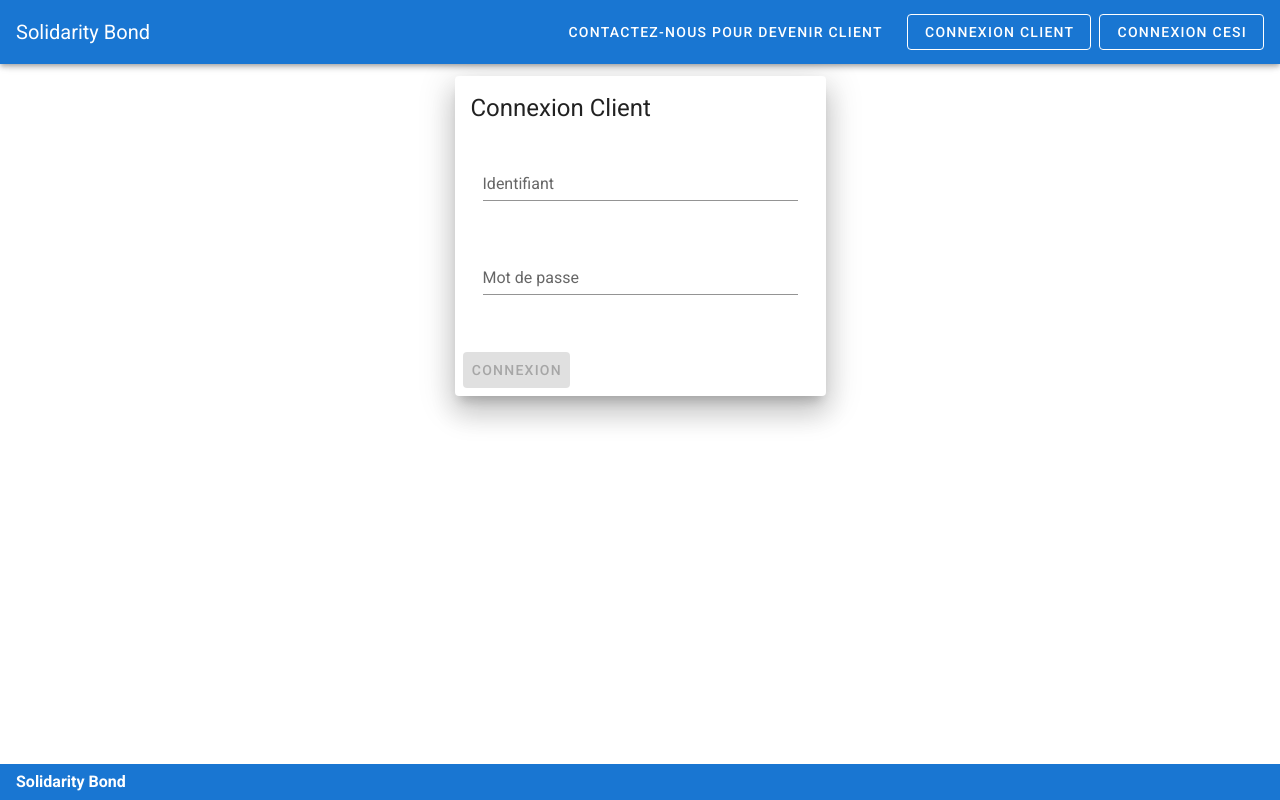
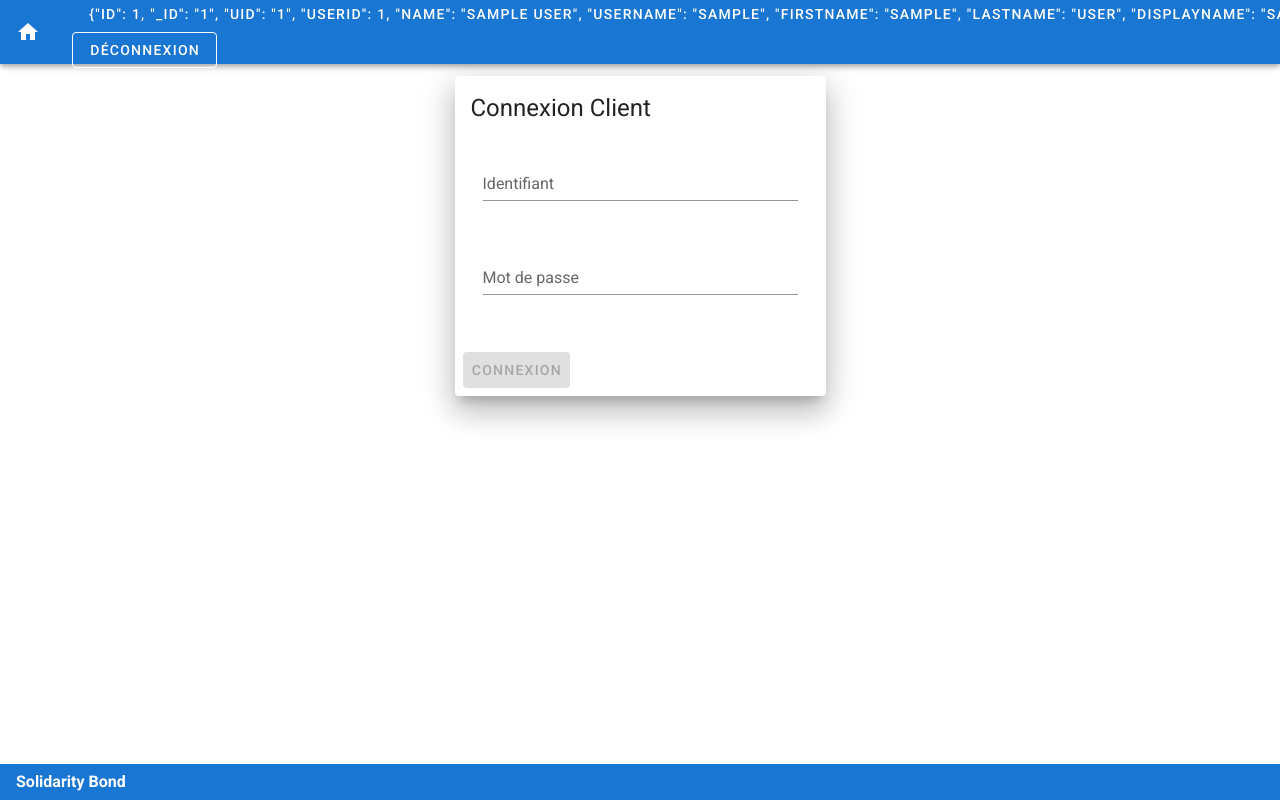
Before and after one commit to xolider/solidarity-bond, a Vue app: page /#/ClientLogin in a window 1280 px wide. Built offline with nearby package versions, Linux system fonts and the light colour scheme; sample sign-in values are in the browser's storage.

Commit message:
added dashboard

```diff
--- a/src/App.vue
+++ b/src/App.vue
@@ -1,6 +1,9 @@
 <template>
   <v-app>
     <v-app-bar color="primary" app dark hide-on-scroll>
+      <v-btn icon href="/">
+        <v-icon>mdi-home</v-icon>
+      </v-btn>
       <v-toolbar-title>Solidarity Bond</v-toolbar-title>
       <v-spacer></v-spacer>
       <BarButtons/>
--- a/src/components/BarButtons.vue
+++ b/src/components/BarButtons.vue
@@ -1,5 +1,6 @@
 <template>
     <div class="BarButtons">
+        <div v-if="!$store.getters.isLogged">
             <div class="hidden-md-and-up">
                 <v-menu>
                     <template v-slot:activator="{on}">
@@ -17,9 +18,18 @@
                 </v-menu>
             </div>
             <div class="hidden-sm-and-down">
-            <v-btn text @click="buttonsBar[0].click">{{this.buttonsBar[0].title}}</v-btn>
-            <v-btn v-for="(button, i) in buttonsBar.slice(1)" :key="i" outlined @click="button.click" class="ml-2">
+                <v-btn text href="mailto:clement.vicart@viacesi.fr">{{this.buttonsBar[0].title}}</v-btn>
+                <v-btn v-for="(button, i) in buttonsBar.slice(1)" :key="i" outlined :href="button.click" class="ml-2">
                     {{button.title}}
+                </v-btn>
+            </div>
+        </div>
+        <div v-else>
+            <v-btn text>
+                {{$store.getters.user}}
+            </v-btn>
+            <v-btn outlined @click="logout">
+                Déconnexion
             </v-btn>
         </div>
     </div>
@@ -33,12 +43,11 @@
             return {
                 buttonsBar: [
                     {
-                        title: 'Contactez-nous pour devenir client',
-                        click: ''
+                        title: 'Contactez-nous pour devenir client'
                     },
                     {
                         title: 'Connexion client',
-                        click: () => {this.$router.push('/ClientLogin')}
+                        click: '/#/ClientLogin'
                     },
                     {
                         title: 'Connexion CESI',
@@ -46,6 +55,12 @@
                     }
                 ]
             }
+        },
+        methods: {
+            logout() {
+                this.$store.dispatch('logout')
+                this.$router.push('/')
+            }
         }
     }
 </script>
--- a/src/router/index.js
+++ b/src/router/index.js
@@ -2,19 +2,25 @@ import Vue from 'vue'
 import VueRouter from 'vue-router'
 import Home from '../views/Home.vue'
 import ClientLogin from "../views/ClientLogin";
+import Dashboard from "../views/Dashboard";
 
 Vue.use(VueRouter)
 
   const routes = [
-  {
-    path: '/',
-    name: 'Home',
-    component: Home
-  },
+      {
+        path: '/',
+        name: 'Home',
+        component: Home
+      },
     {
       path: '/ClientLogin',
       name: 'ClientLogin',
       component: ClientLogin
+    },
+    {
+      path: '/Dashboard',
+      name: 'Dashboard',
+      component: Dashboard
     }
 ]
 
--- a/src/store/index.js
+++ b/src/store/index.js
@@ -5,11 +5,29 @@ Vue.use(Vuex)
 
 export default new Vuex.Store({
   state: {
+    user: localStorage.getItem('user') || null
   },
   mutations: {
+    LOGIN: (state, user) => {
+      state.user = user
+    },
+    LOGOUT: state => {
+      state.user = null
+    }
   },
   actions: {
+    login({commit}, username) {
+      localStorage.setItem('user', username)
+      commit('LOGIN', username)
+      return true
+    },
+    logout({commit}) {
+      localStorage.removeItem('user')
+      commit('LOGOUT')
+    }
   },
-  modules: {
+  getters: {
+    isLogged: state => !!state.user,
+    user: state => state.user
   }
 })
--- a/src/views/ClientLogin.vue
+++ b/src/views/ClientLogin.vue
@@ -42,7 +42,9 @@
         },
         methods: {
             submit() {
-                console.log(this.identifier)
+                if(this.$store.dispatch('login', this.identifier)) {
+                    this.$router.push('/Dashboard')
+                }
             }
         }
     }
--- /dev/null
+++ b/src/views/Dashboard.vue
@@ -0,0 +1,15 @@
+<template>
+    <div class="Dashboard">
+
+    </div>
+</template>
+
+<script>
+    export default {
+        name: "Dashboard"
+    }
+</script>
+
+<style scoped>
+
+</style>
```
Lines whose indentation alone changed are shown as unchanged.
